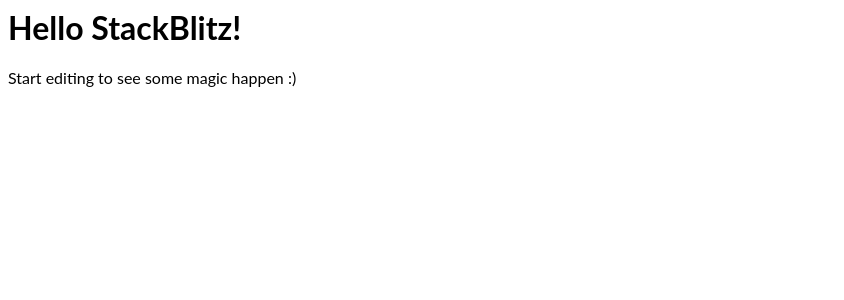
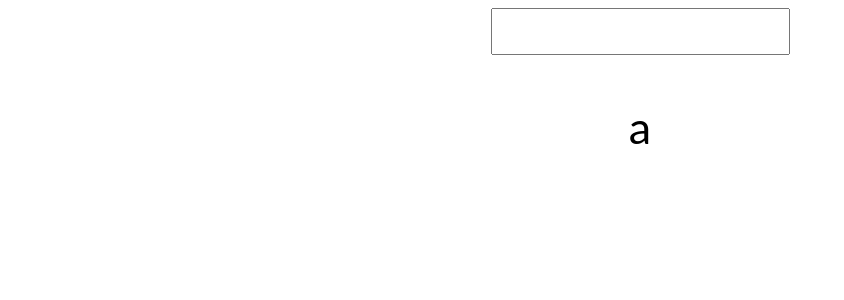
Before and after one commit to mDep07/react-and-react-spring, a React (Create React App) app: page / in a window 1280 px wide. Shown: the top 300 px of the page, without its empty margins (0-844 px from the left). Built offline with nearby package versions, Linux system fonts and the light colour scheme.

Commit message:
Typing animation

```diff
--- a/package.json
+++ b/package.json
@@ -5,7 +5,9 @@
   "dependencies": {
     "react": "^17.0.2",
     "react-dom": "^17.0.2",
-    "react-spring": "^9.2.4"
+    "react-is": ">= 16.8.0",
+    "react-spring": "^9.2.4",
+    "styled-components": "^5.3.1"
   },
   "scripts": {
     "start": "react-scripts start",
--- a/src/App.js
+++ b/src/App.js
@@ -1,18 +1,52 @@
-import React from 'react';
+import React, { useState, useEffect } from 'react';
 import './style.css';
 
+import styled from 'styled-components';
 import { useSpring, animated } from 'react-spring';
 
-const AnimatedComponent = () => {
-  const props = useSpring({ to: { opacity: 1 }, from: { opacity: 0 } });
-  return <animated.div style={props}>I will fade in</animated.div>;
+const StyledInput = styled(animated.input)`
+  padding: 10px 15px;
+  font-size: 20px;
+`;
+
+const StyledParagraph = styled(animated.p)`
+  font-size: 45px
+`;
+
+const Input = ({ handleChangeText }) => {
+  const [text, setText] = useState('');
+
+  const onChangeValue = (input) => {
+    const { value } = input.target;
+    setText(value);
+    handleChangeText(value);
+  };
+
+  return <StyledInput value={text} onChange={onChangeValue} />;
+};
+
+const Paragraph = ({ children }) => {
+  const [styles, animate] = useSpring(() => ({
+    from: { opacity: 0, y: -5 },
+    to: { opacity: 1, y: 0 },
+  }));
+
+  useEffect(() => {
+    console.log(children);
+    animate({ from: { opacity: 0, y: -5 }, to: { opacity: 1, y: 0 } });
+  }, [children]);
+
+  return <StyledParagraph style={styles}>{children}</StyledParagraph>;
 };
 
 export default function App() {
+  const [text, setText] = useState('a');
+  const changeText = (text) => setText(text);
+
   return (
-    <div>
-      <h1>Hello StackBlitz!</h1>
-      <p>Start editing to see some magic happen :)</p>
+    <div style={{ textAlign: 'center' }}>
+      <Input handleChangeText={changeText} />
+      <Paragraph>{text}</Paragraph>
     </div>
   );
 }
```
